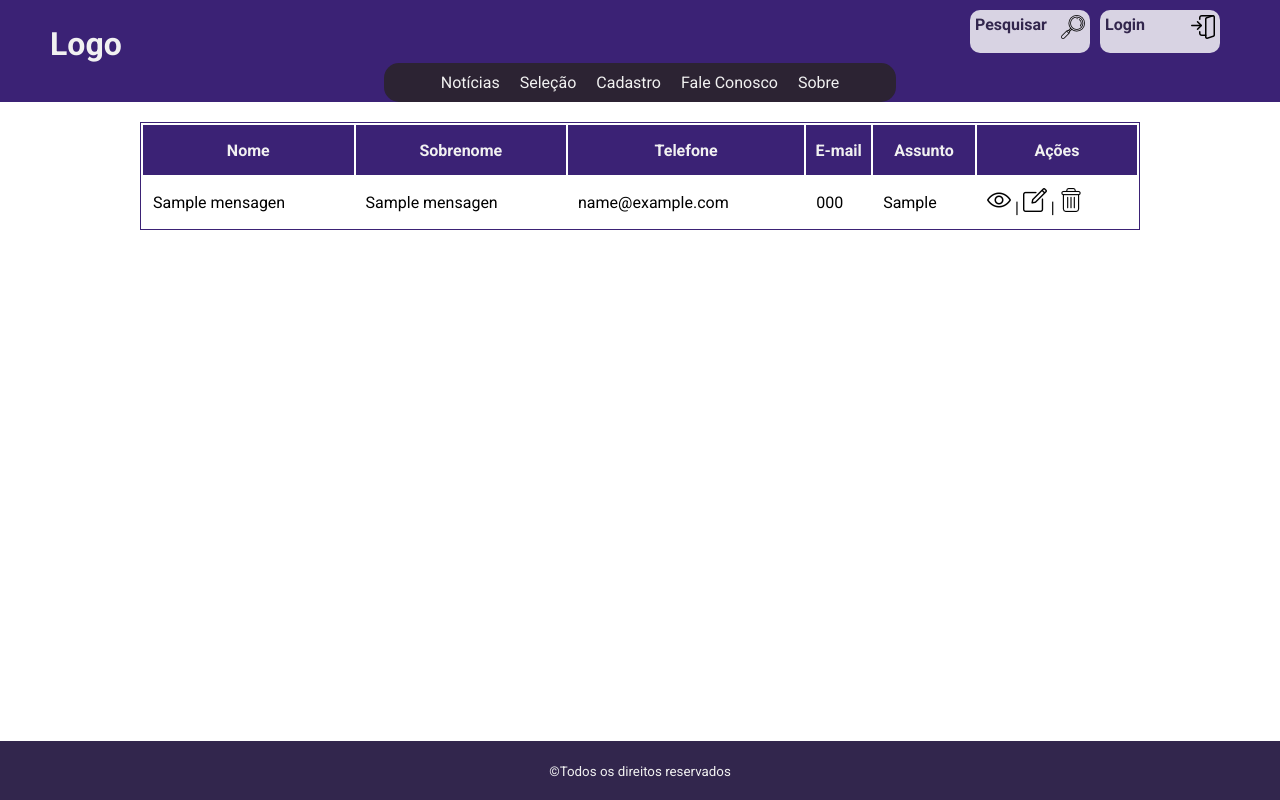
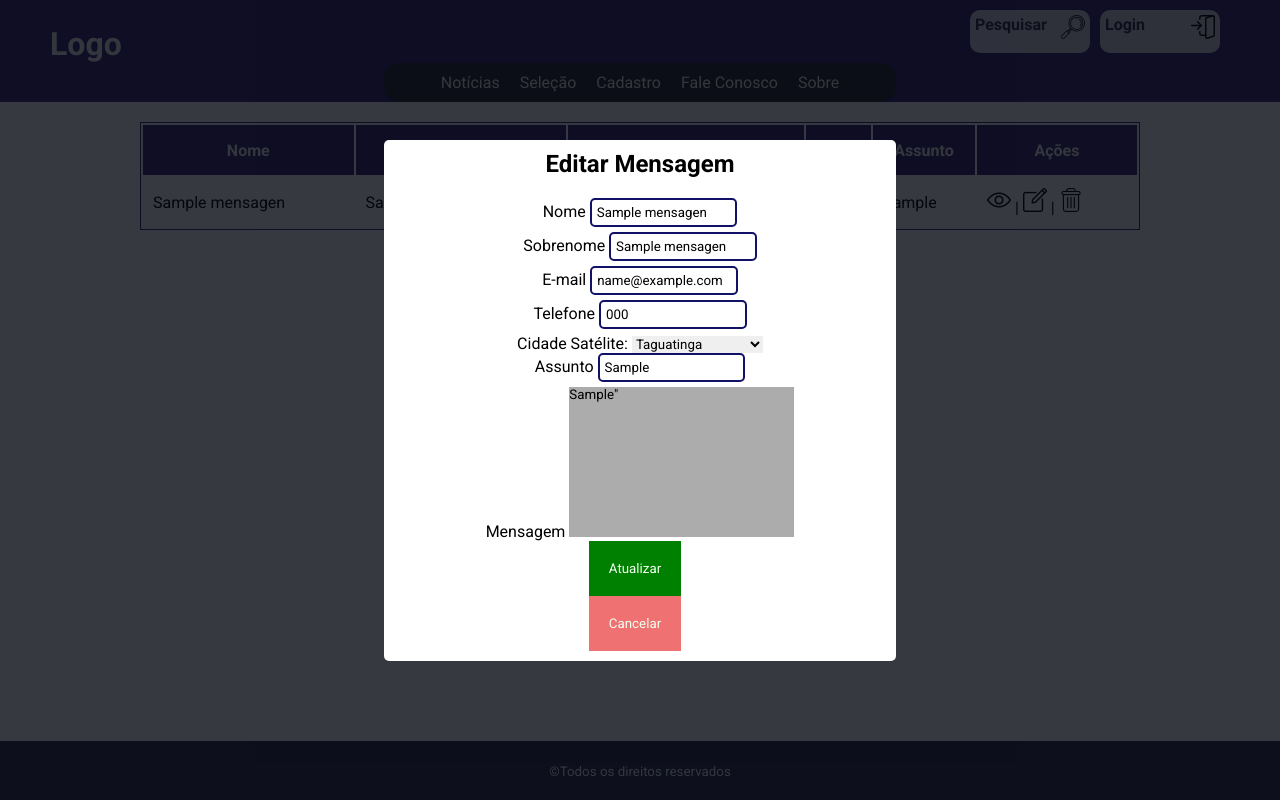
Before and after one commit to Tiagoksio/_CRUD_com_php, a PHP site: page /selecao.php?id_up=1 in a window 1280 px wide. Run offline with PHP 8.4, Linux system fonts and the light colour scheme; tables that the repository leaves empty or names only in its code hold one stand-in row (values such as "Sample post").

Commit message:
add update

```diff
--- a/config.php
+++ b/config.php
@@ -34,5 +34,4 @@ define("TEMPLATE_HEADER", ABSPATH.'template/header.php');
 
 define("TEMPLATE_FOOTER", ABSPATH.'template/footer.php');
 
-
 ?>
--- a/crud/Messages.php
+++ b/crud/Messages.php
@@ -14,7 +14,7 @@ class Messages {
     }
 
     //SELECT
-    public function getMessages () {
+    public function fetchAllMessages () {
         $res = array(); //Retornar o Array vazio caso não encontre mensagens;
         $cmd = $this -> db_conn -> query("SELECT * FROM tb_mensagens ORDER BY id DESC");
         $res = $cmd->fetchAll(PDO::FETCH_ASSOC);
@@ -22,7 +22,7 @@ class Messages {
     }
 
     //INSERT
-    public function setMessage ($nome, $sobrenome, $email, $telefone, $cidade, $assunto, $msg ) {
+    public function insertMessage ($nome, $sobrenome, $email, $telefone, $cidade, $assunto, $msg ) {
 
         $cmd = $this -> db_conn -> prepare("INSERT INTO tb_mensagens (nome, sobrenome, email, telefone, cidade, assunto, msg) VALUES (:nome, :sobrenome, :email, :telefone, :cidade, :assunto, :msg)");
 
@@ -46,7 +46,19 @@ class Messages {
     }
 
     //UPDATE
-    public function updateMessage($id_msg, $nome, $sobrenome, $email, $telefone, $cidade, $assunto, $msg) {
+    public function fetchMessage($id_msg) {
+        $res = array(); //Retornar o Array vazio caso não encontre mensagens;
+        $cmd = $this -> db_conn -> prepare("SELECT * FROM tb_mensagens WHERE id = :id");
+        $cmd -> bindValue(':id', $id_msg);
+        $cmd -> execute();
+
+        $res = $cmd->fetch(PDO::FETCH_ASSOC);
+        return $res;
+
+
+    }
+
+    public function updateMessage($nome, $sobrenome, $email, $telefone, $cidade, $assunto, $msg, $id_msg) {
         $cmd = $this -> db_conn -> prepare("UPDATE tb_mensagens SET nome = :n, sobrenome = :sn, email = :e, telefone = :t, cidade = :c, assunto = :a, msg = :msg WHERE id = :id");
 
         $cmd -> bindValue(':n', $nome);
--- a/crud/delete_msg.php
+++ b/crud/delete_msg.php
@@ -1,12 +1,5 @@
 <?php
-function input_validation($data) {
-    $data = trim($data);
-    $data = stripslashes($data);
-    $data = htmlspecialchars($data);
-    return $data;
-}
-
-if (isset($_GET['id'])) {
-    $id_msg = input_validation($_GET['id']);
+if (isset($_GET['id_del'])) {
+    $id_msg = input_validation($_GET['id_del']);
     $mensagens->deleteMessage($id_msg);
 }
--- a/crud/insert_msg.php
+++ b/crud/insert_msg.php
@@ -39,7 +39,7 @@ if ($_SERVER["REQUEST_METHOD"] === "POST") {
 
     if (!$campos_vazios) {
         if (
-            $mensagem->setMessage(
+            $mensagem->insertMessage(
                 $dados_form[0],
                 $dados_form[1],
                 $dados_form[2],
--- a/crud/select_msg.php
+++ b/crud/select_msg.php
@@ -1,28 +1,25 @@
 <?php
-require_once 'config.php';
-require_once DB_API;
 
-$mensagens = new Messages(DB_NAME, DB_HOST, DB_USER, DB_PASSWORD);
-$id_msg;
-$dados = $mensagens->getMessages();
+$res_msgs = $mensagens->fetchAllMessages();
 
 // Passar os dados para o escopo local da função ao executar
-function listMessages($dados)
+function listMessages($res_msgs)
 {
-    if (count($dados) > 0) {
-        for ($i=0; $i < count($dados); $i++) {
+    if (count($res_msgs) > 0) {
+        for ($i=0; $i < count($res_msgs); $i++) {
             echo "<tr>";
-            foreach ($dados[$i] as $key => $value) {
+            foreach ($res_msgs[$i] as $key => $value) {
                 if ($key != "id" and $key != "cidade" and $key != "msg") {
                     echo "<td>" . $value . "</td>";
                 }
             }
+
             ?>
             <td>
-
+            <!--./selecao.php?id_up=  onclick="activate_modal(true)" -->
                 <img src="icons\005-show.png" alt="mostrar"> |
-                <a href="#"><img src="icons\001-editing.png" alt="editar" onclick="activate_modal(true)"></a> |
-                <a href="./selecao.php?id=<?php echo $dados[$i]['id'];?>"><img src="icons\006-delete.png" alt="deletar"></a>
+                <a href="./selecao.php?id_up=<?php echo $res_msgs[$i]['id'];?>"><img src="icons\001-editing.png" alt="editar"></a> |
+                <a href="./selecao.php?id_del=<?php echo $res_msgs[$i]['id'];?>"><img src="icons\006-delete.png" alt="deletar"></a>
             </td>
             <?php
             echo "</tr>";
--- /dev/null
+++ b/crud/update_msg.php
@@ -0,0 +1,41 @@
+<?php
+if (isset($_GET['id_up'])) {
+    $id_msg = input_validation($_GET['id_up']);
+    $msg_update = $mensagens->fetchMessage($id_msg);
+
+}
+
+if ($_SERVER["REQUEST_METHOD"] === "POST") {
+    $dados_form = [
+        $_POST["nome"],
+        $_POST["sobrenome"],
+        $_POST["email"],
+        $_POST["tel"],
+        $_POST["cidade"],
+        $_POST["assunto"],
+        $_POST["msg"],
+        $_POST['id_msg']
+    ];
+    $campos_vazios = false;
+    foreach ($dados_form as $k => $v) {
+        if (empty($v)) {
+            echo "<script>empty_field(". $k .")</script>";
+            $campos_vazios = true;
+        } else {
+            $v = input_validation($v);
+        }
+    };
+
+    if (!$campos_vazios) {
+        $mensagens->updateMessage(
+            $dados_form[0],
+            $dados_form[1],
+            $dados_form[2],
+            $dados_form[3],
+            $dados_form[4],
+            $dados_form[5],
+            $dados_form[6],
+            $dados_form[7]
+        );
+    };
+}
--- a/selecao.php
+++ b/selecao.php
@@ -21,9 +21,18 @@
     <?php
         require_once 'config.php';
         require_once TEMPLATE_HEADER;
+        require_once DB_API;
+        $mensagens = new Messages(DB_NAME, DB_HOST, DB_USER, DB_PASSWORD); // Corrigir a classe
+        function input_validation($data) {
+            $data = trim($data);
+            $data = stripslashes($data);
+            $data = htmlspecialchars($data);
+            return $data;
+        }
+
+        require_once 'crud/update_msg.php';
+        require_once EXCLUIR_MSG;
         require_once LISTAR_MSG;
-        include_once 'template/modal.php';
-
     ?>
     <!--tabela de seleção de usuários-->
     <div class="container">
@@ -41,12 +50,13 @@
             </thead>
             <tbody>
             <?php
-                listMessages($dados);
+                listMessages($res_msgs);
             ?>
     </div>
 
     <!--área do rodapé (footer)-->
     <?php
-    require_once EXCLUIR_MSG;
+
     require_once TEMPLATE_FOOTER;
+    include_once 'template/modal.php';
     ?>
--- a/template/modal.php
+++ b/template/modal.php
@@ -2,26 +2,36 @@
     <div class="modal">
         <h2>Editar Mensagem</h2>
 
-        <form action="#" method="POST">
+        <form action="selecao.php" method="POST">
             <div class='field'>
                 <label for="ed_nome" class="sr-only">Nome</label>
-                <input type="text" name="nome" id="ed_nome" placeholder="Nome">
+                <input type="text" name="nome" id="ed_nome" placeholder="Nome" value="<?php if (isset($msg_update)) {
+                    echo $msg_update['nome'];
+                }?>">
             </div>
             <div class="field">
                 <label for="ed_sobrenome" class="sr-only">Sobrenome</label>
-                <input type="text" name="sobrenome" id="ed_sobrenome" placeholder="Sobrenome">
+                <input type="text" name="sobrenome" id="ed_sobrenome" placeholder="Sobrenome" value="<?php if (isset($msg_update)) {
+                    echo $msg_update['sobrenome'];
+                }?>">
             </div>
             <div class="field">
                 <label for="ed_email" class="sr-only">E-mail</label>
-                <input type="email" name="email" id="ed_email" placeholder="Email@dominio.com">
+                <input type="email" name="email" id="ed_email" placeholder="Email@dominio.com" value="<?php if (isset($msg_update)) {
+                    echo $msg_update['email'];
+                }?>">
             </div>
             <div class="field">
                 <label for="ed_telefone" class="sr-only">Telefone</label>
-                <input type="tel" name="tel" id="ed_telefone" placeholder="(ddd)9 xxxx - xxxx">
+                <input type="tel" name="tel" id="ed_telefone" placeholder="(ddd)9 xxxx - xxxx" value="<?php if (isset($msg_update)) {
+                    echo $msg_update['telefone'];
+                }?>">
             </div>
             <div class="field">
                 <label for="ed_cidade">Cidade Satélite:</label>
-                <select id="ed_cidade" name="cidade">
+                <select id="ed_cidade" name="cidade" value="<?php if (isset($msg_update)) {
+                    echo $msg_update['cidade'];
+                }?>">
                     <option value="Taguatinga">Taguatinga</option>
                     <option value="Ceilândia" >Ceilândia</option>
                     <option value="Gama">Gama</option>
@@ -38,16 +48,28 @@
             </div>
             <div class="field">
                 <label for="ed_assunto" class="sr-only">Assunto</label>
-                <input type="text" name="assunto" id="ed_assunto" placeholder="Assunto">
+                <input type="text" name="assunto" id="ed_assunto" placeholder="Assunto" value="<?php if (isset($msg_update)) {
+                    echo $msg_update['assunto'];
+                }?>">
             </div>
             <div class="field">
                 <label for="ed_msg" class="sr-only">Mensagem</label>
-                <textarea name="msg" id="ed_msg" cols="30" rows="10"></textarea>
+                <textarea name="msg" id="ed_msg" cols="30" rows="10" ><?php if (isset($msg_update)) {
+                    echo $msg_update['msg'];
+                }?>"</textarea >
+                <input type="hidden" name="id_msg" value="<?php if (isset($msg_update)) {
+                    echo $id_msg;
+                }?>">
             </div>
             <div class="buttons">
-                <button class="btn-cancel" onclick="ativate_modal(false)">Cancelar</button>
                 <button class="btn-update">Atualizar</button>
             </div>
         </form>
+        <button class="btn-cancel" onclick="activate_modal(false)">Cancelar</button>
     </div>
 </div>
+<?php
+    if (isset($msg_update)) {
+        echo "<script>activate_modal(true)</script>";
+    }
+?>
```
Also changed, not shown: icons/mensagens.png (added).
